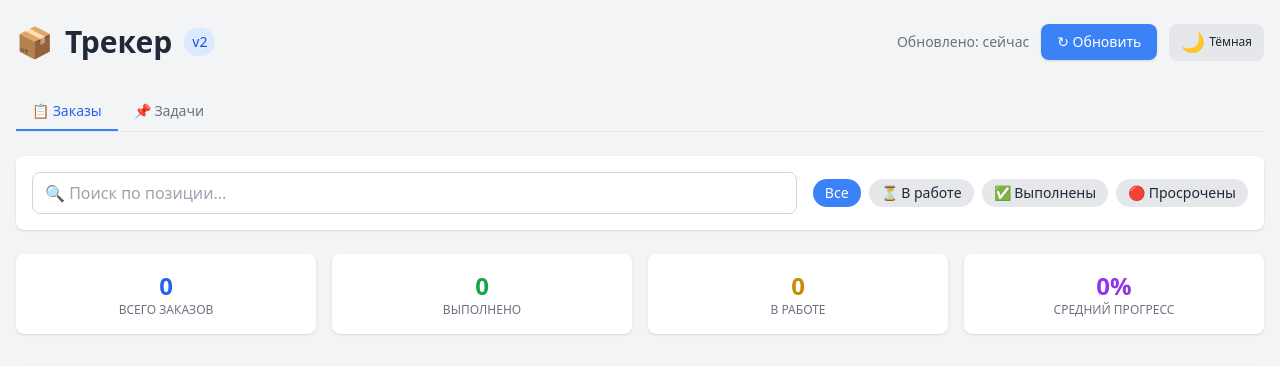
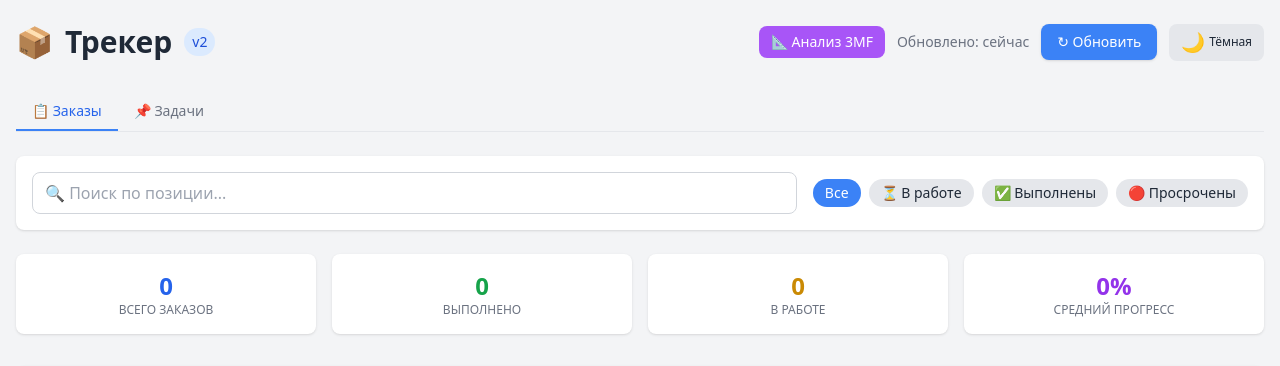
Before and after one commit to Sh1k1kate/3d-printer-bot, a FastAPI app: page /tracker in a window 1280 px wide. Shown: the top 366 px of the page. Run offline with FastAPI, Linux system fonts and the light colour scheme; data that the repository does not hold is empty; some libraries are stand-ins or nearby versions.

Commit message:
Clean up unused comments in tracker.html
Removed commented sections for calendar and modal styles.

```diff
--- a/templates/tracker.html
+++ b/templates/tracker.html
@@ -17,7 +17,6 @@
         .table-cell-wrap { max-width: 200px; white-space: normal; word-break: break-word; }
         @media (max-width: 768px) { .table-cell-wrap { max-width: 140px; } }
 
-        /* Календарь – компактный */
         .calendar-wrapper { max-width: 600px; margin: 0 auto; }
         .calendar-grid { display: grid; grid-template-columns: repeat(7, 1fr); gap: 2px; }
         .calendar-day { aspect-ratio: 1; display: flex; align-items: center; justify-content: center; border-radius: 0.5rem; cursor: default; font-size: 0.8rem; background-color: transparent; transition: background 0.2s; }
@@ -34,7 +33,6 @@
             .calendar-day { font-size: 0.9rem; }
         }
 
-        /* Модальное окно */
         .modal { display: none; position: fixed; inset: 0; background-color: rgba(0,0,0,0.5); align-items: center; justify-content: center; z-index: 50; padding: 1rem; }
         .modal.active { display: flex; }
         .modal-content { background-color: white; border-radius: 1rem; max-width: 480px; width: 100%; max-height: 80vh; overflow-y: auto; padding: 1.5rem; box-shadow: 0 20px 60px rgba(0,0,0,0.3); }
@@ -63,6 +61,7 @@
                 <span class="text-sm bg-blue-100 dark:bg-blue-900 text-blue-700 dark:text-blue-300 px-2 py-1 rounded-full">v2</span>
             </div>
             <div class="flex items-center gap-3 flex-wrap">
+                <a href="/upload_3mf" class="text-sm bg-purple-500 hover:bg-purple-600 text-white px-3 py-1.5 rounded-lg transition">📐 Анализ 3MF</a>
                 <span id="last-update" class="text-sm text-gray-500 dark:text-gray-400">Обновлено: сейчас</span>
                 <button onclick="refreshAll()" class="bg-blue-500 hover:bg-blue-600 text-white text-sm px-4 py-2 rounded-lg shadow transition">
                     ↻ Обновить
@@ -144,7 +143,7 @@
             </div>
         </div>
 
-        <!-- Контент: Задачи (календарь) -->
+        <!-- Контент: Задачи -->
         <div id="tab-tasks" class="tab-content">
             <!-- Фильтры и поиск -->
             <div class="flex flex-wrap items-center gap-4 mb-6 bg-white dark:bg-gray-800 p-4 rounded-lg shadow">
```
